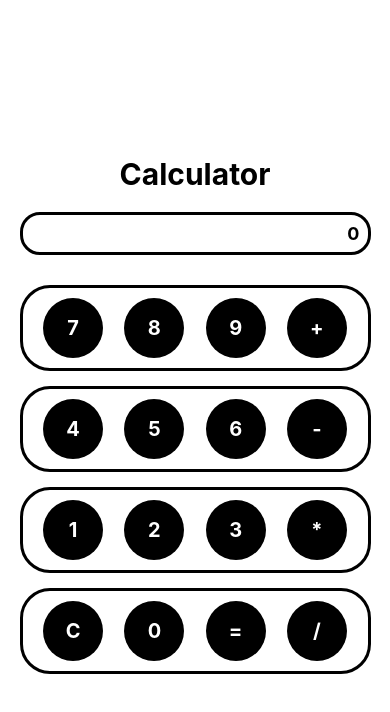
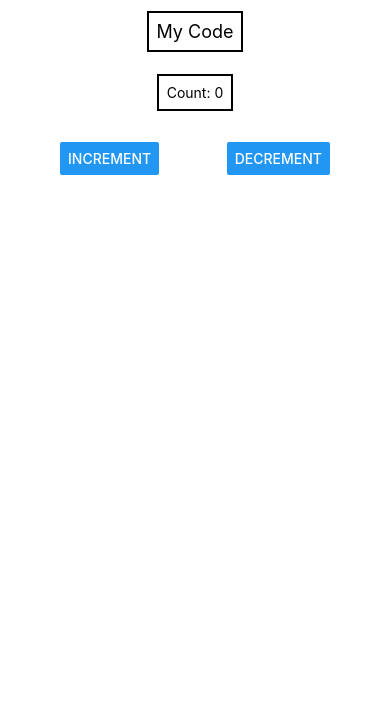
Before and after one commit to AbdullahAyaz4446/awesomeproject, a React Native app: screen / in a window 390 px wide. Shown: the top 712 px of the page. Built offline with nearby package versions, Linux system fonts and the light colour scheme.

Commit message:
incremnetdecremnetformadded

```diff
--- a/App.tsx
+++ b/App.tsx
@@ -3,18 +3,47 @@ import {
   Button,
   StyleSheet,
   Text,
-  TextInput,
-  TouchableOpacity,
   View,
 } from 'react-native';
-import Calculator from './Content/forms/Calculator';
 
 function App(): React.JSX.Element {
+  const [count, setCount] = useState(0);
+
   return (
-<Calculator/>
+    <View>
+      <View style={styles.header}>
+        <Text style={{ textAlign: 'center', fontSize: 18 }}>My Code</Text>
+      </View>
+      <View style={styles.header}>
+      {count > -1 ? (
+          <Text style={{ textAlign: 'center' }}>Count: {count}</Text>
+        ) : (
+          <Text style={{ textAlign: 'center' }}>Not able to decrement below 0</Text>
+        )}
+
+      </View>
+      <View style={styles.buttonContainer}>
+        <Button title="Increment" onPress={() => setCount(count + 1)} />
+        <Button title="Decrement" onPress={() => setCount(count - 1)} />
+      </View>
+    </View>
   );
 }
 
+const styles = StyleSheet.create({
+  header: {
+    borderWidth: 2,
 
+    alignSelf: 'center',
+    margin: 11,
+    padding: 8,
+  },
+  buttonContainer: {
+    flexDirection: 'row',
+    justifyContent: 'space-between',
+    paddingHorizontal: 60,
+    marginTop: 20,
+  },
+});
 
 export default App;
```
Also changed, not shown: Content/forms/incrementdecremnet.tsx (added, +46 -0 lines).
